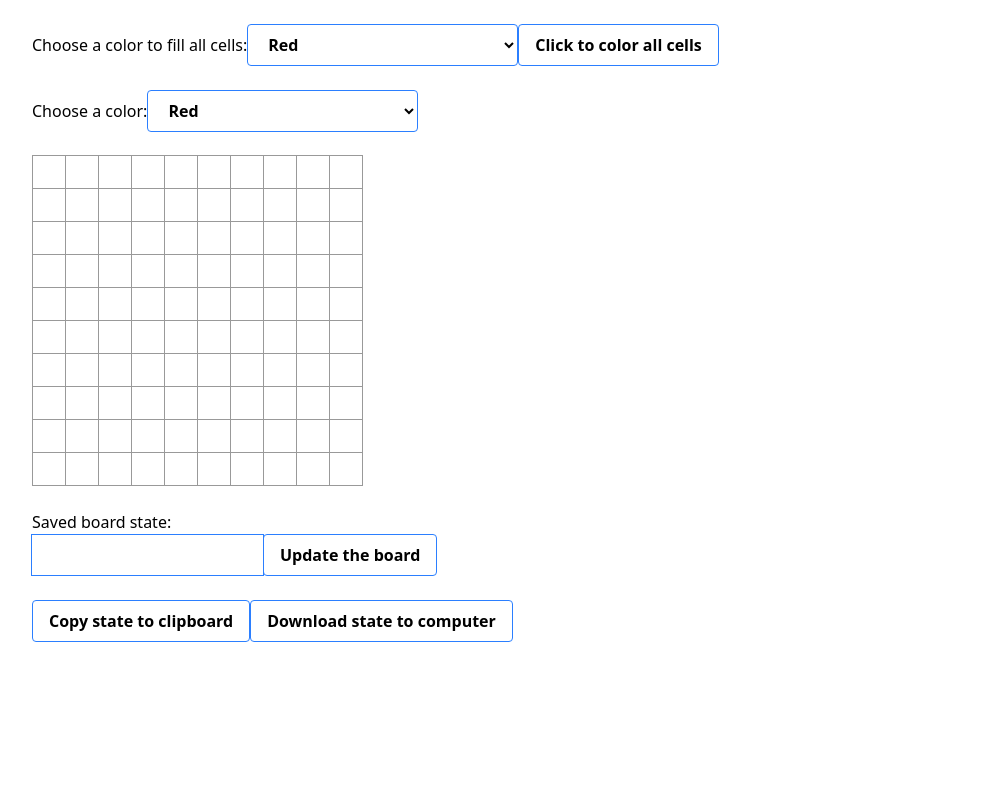
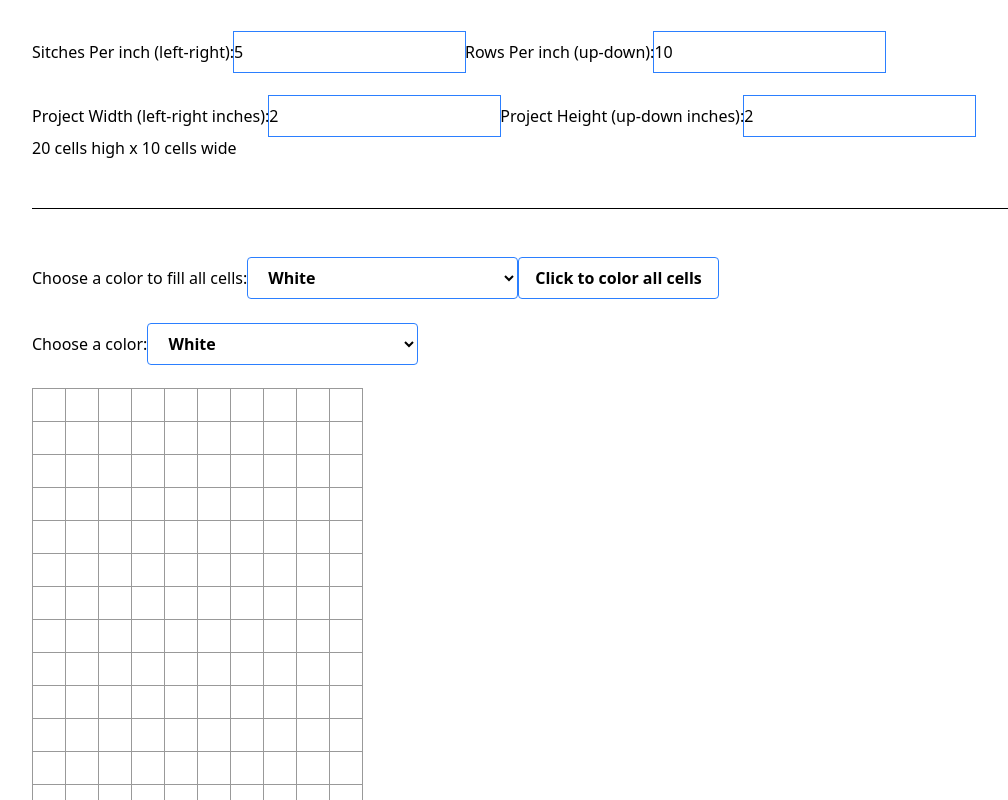
Before and after one commit to aliunwala/knitting, a Next.js app: page / in a window 1280 px wide. Shown: the top 800 px of the page, without its empty margins (0-1008 px from the left). Built offline with nearby package versions, Linux system fonts and the light colour scheme.

Commit message:
Adding user added stiches per inch/rows per inch. Added support for uploading a more complete state upload with both the board and user input fields

```diff
--- a/src/app/components/board.tsx
+++ b/src/app/components/board.tsx
@@ -1,7 +1,7 @@
 "use client";
 // import { on } from "events";
 import Cell from "./cell";
-import { useState } from "react";
+import { useEffect, useState } from "react";
 import {
   copyTextToClipboard,
   downloadText,
@@ -11,17 +11,23 @@ import ColorSelect from "./select";
 
 export default function Board() {
   const colorsEnum = {
+    White: "#FFFFFF",
     Red: "#FF0000",
     Blue: "#4169E1",
     Green: "#00FF00",
     Orange: "#FFA500",
     Purple: "#9F2B68",
   };
-  const [fillColor, setFillColor] = useState("#FF0000");
-  const [cellColor, setCellColor] = useState("#FF0000");
+  const [stichesPerInch, setStichesPerInch] = useState(5);
+  const [rowsPerInch, setRowsPerInch] = useState(10);
+  const [projectWidth, setProjectWidth] = useState(2);
+  const [projectHeight, setProjectHeight] = useState(2);
+  const [fillColor, setFillColor] = useState("#FFFFFF");
+  const [cellColor, setCellColor] = useState("#FFFFFF");
   const [userSavedBoardState, setUserSavedBoardState] = useState("");
-  const [rowLen, setRowLen] = useState(10);
-  const [rowNum, setRowNum] = useState(10);
+  const rowLen = stichesPerInch * projectWidth;
+  const rowNum = rowsPerInch * projectHeight;
+
   function initalBoardState(rowLen: number, rowNum: number, color = "#FFFFFF") {
     const boardState: Array<{ color: string }>[] = []; //Array(rowNum).fill(Array(rowLen).fill("x"));
     for (let i = 0; i < rowNum; i++) {
@@ -30,6 +36,13 @@ export default function Board() {
     return boardState;
   }
   const [board, setBoard] = useState(initalBoardState(rowLen, rowNum));
+
+  useEffect(() => {
+    console.log("Setting initial board state");
+    if (board.length !== rowNum || board[0].length !== rowLen) {
+      setBoard(initalBoardState(rowLen, rowNum));
+    }
+  }, [rowLen, rowNum, board]);
 
   function handleCellClick(e: any, row: number, col: number) {
     const newCell = { ...board[row][col], color: cellColor };
@@ -42,6 +55,63 @@ export default function Board() {
 
   return (
     <>
+      <label htmlFor="StitchesPerInch">Sitches Per inch (left-right):</label>
+      <input
+        type="number"
+        id="StitchesPerInch"
+        name="StitchesPerInch"
+        min="1"
+        value={stichesPerInch}
+        onChange={(e) => setStichesPerInch(Number(e.target.value))}
+        className="outline-solid outline outline-blue-500 h-10"
+      ></input>
+
+      <label htmlFor="RowsPerInch">Rows Per inch (up-down):</label>
+      <input
+        type="number"
+        id="RowsPerInch"
+        name="RowsPerInch"
+        min="1"
+        value={rowsPerInch}
+        onChange={(e) => setRowsPerInch(Number(e.target.value))}
+        className="outline-solid outline outline-blue-500 h-10"
+      ></input>
+      <br></br>
+      <br></br>
+      {/* <hr></hr>
+      <br></br>
+      <br></br> */}
+      <label htmlFor="ProjectWidth">Project Width (left-right inches):</label>
+      <input
+        type="number"
+        id="ProjectWidth"
+        name="ProjectWidth"
+        min="1"
+        value={projectWidth}
+        onChange={(e) => {
+          setProjectWidth(Number(e.target.value));
+        }}
+        className="outline-solid outline outline-blue-500 h-10"
+      ></input>
+
+      <label htmlFor="ProjectHeight">Project Height (up-down inches):</label>
+      <input
+        type="number"
+        id="ProjectHeight"
+        name="ProjectHeight"
+        min="1"
+        value={projectHeight}
+        onChange={(e) => {
+          setProjectHeight(Number(e.target.value));
+        }}
+        className="outline-solid outline outline-blue-500 h-10"
+      ></input>
+      <br></br>
+      <div>{`${rowNum} cells high x ${rowLen} cells wide`}</div>
+      <br></br>
+      <br></br>
+      <hr></hr>
+      <br></br>
       <br></br>
       <ColorSelect
         label={"Choose a color to fill all cells:"}
@@ -93,23 +163,16 @@ export default function Board() {
           let JSONuserSavedBoardStateTEMP: any;
           try {
             const JSONuserSavedBoardState = JSON.parse(userSavedBoardState);
-            if (JSONuserSavedBoardState.length != rowNum) {
-              throw new Error("Not enoungh rows in data");
-            }
-            if (JSONuserSavedBoardState[0].length != rowLen) {
-              throw new Error("Not enoungh left to right cells in data");
-            }
             JSONuserSavedBoardStateTEMP = JSONuserSavedBoardState;
             // return JSONuserSavedBoardState;
           } catch (e) {
             console.log("Error when updating board state: " + e);
           }
-
-          if (JSONuserSavedBoardStateTEMP) {
-            setBoard((state) => {
-              return JSONuserSavedBoardStateTEMP;
-            });
-          }
+          setStichesPerInch(JSONuserSavedBoardStateTEMP.stichesPerInch);
+          setRowsPerInch(JSONuserSavedBoardStateTEMP.rowsPerInch);
+          setProjectHeight(JSONuserSavedBoardStateTEMP.projectHeight);
+          setProjectWidth(JSONuserSavedBoardStateTEMP.projectWidth);
+          setBoard(JSONuserSavedBoardStateTEMP.board);
         }}
       >
         <label htmlFor="boardState">Saved board state:</label>
@@ -137,7 +200,15 @@ export default function Board() {
       <br></br>
       <button
         onClick={() => {
-          const boardStateToPrint = String(JSON.stringify(board));
+          const boardStateToPrint = String(
+            JSON.stringify({
+              board,
+              stichesPerInch,
+              rowsPerInch,
+              projectHeight,
+              projectWidth,
+            })
+          );
           console.log(boardStateToPrint);
           copyTextToClipboard(boardStateToPrint);
         }}
@@ -148,7 +219,15 @@ export default function Board() {
       </button>
       <button
         onClick={() => {
-          const boardStateToPrint = String(JSON.stringify(board));
+          const boardStateToPrint = String(
+            JSON.stringify({
+              board,
+              stichesPerInch,
+              rowsPerInch,
+              projectHeight,
+              projectWidth,
+            })
+          );
           console.log(boardStateToPrint);
           copyTextToClipboard(boardStateToPrint);
           downloadText(
--- a/src/app/page.tsx
+++ b/src/app/page.tsx
@@ -5,7 +5,7 @@ import Board from "./components/board";
 export default function Home() {
   return (
     <>
-      <div className="ml-8 mr-8">
+      <div className="ml-8 mr-8 mt-8">
         <Board></Board>
       </div>
     </>
```
